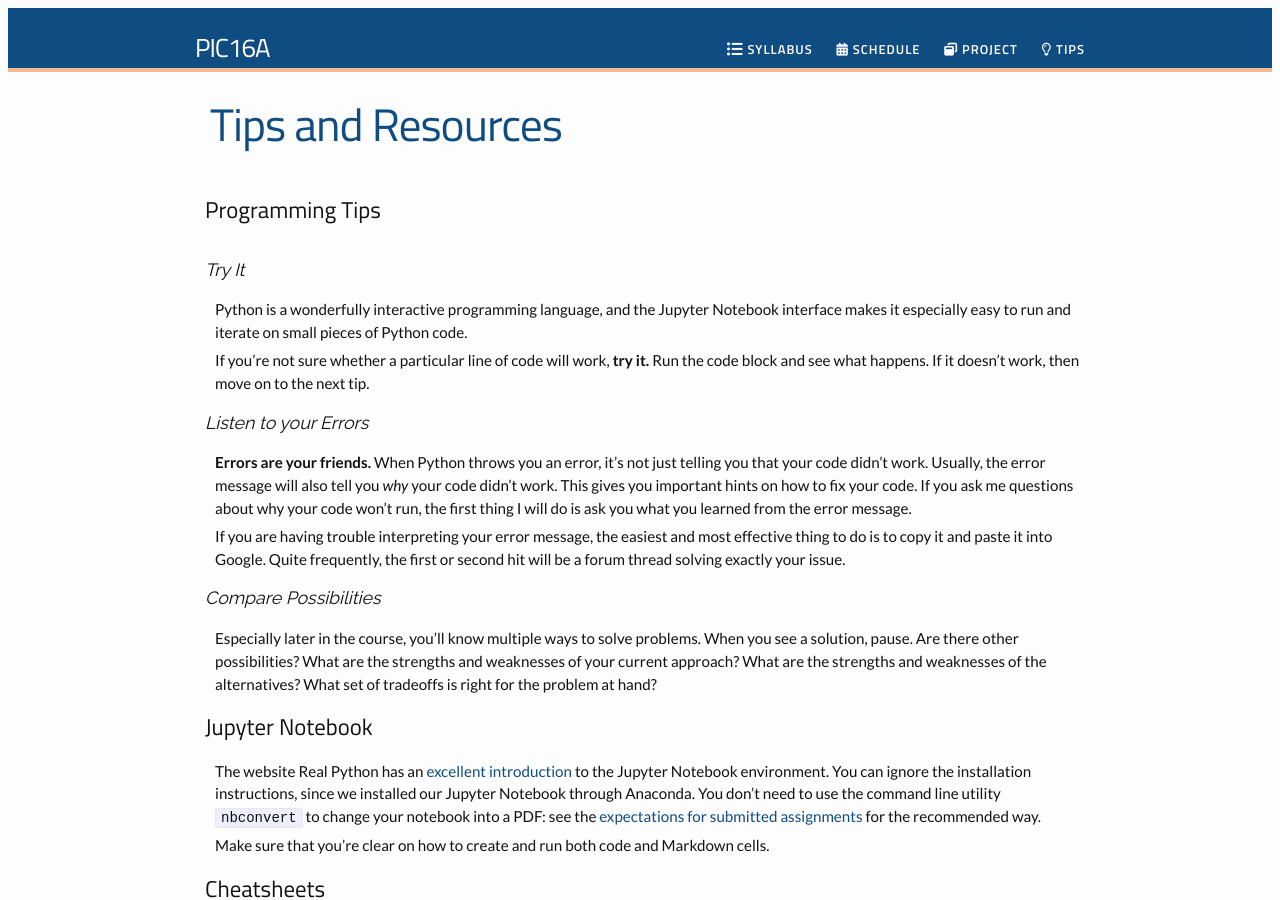
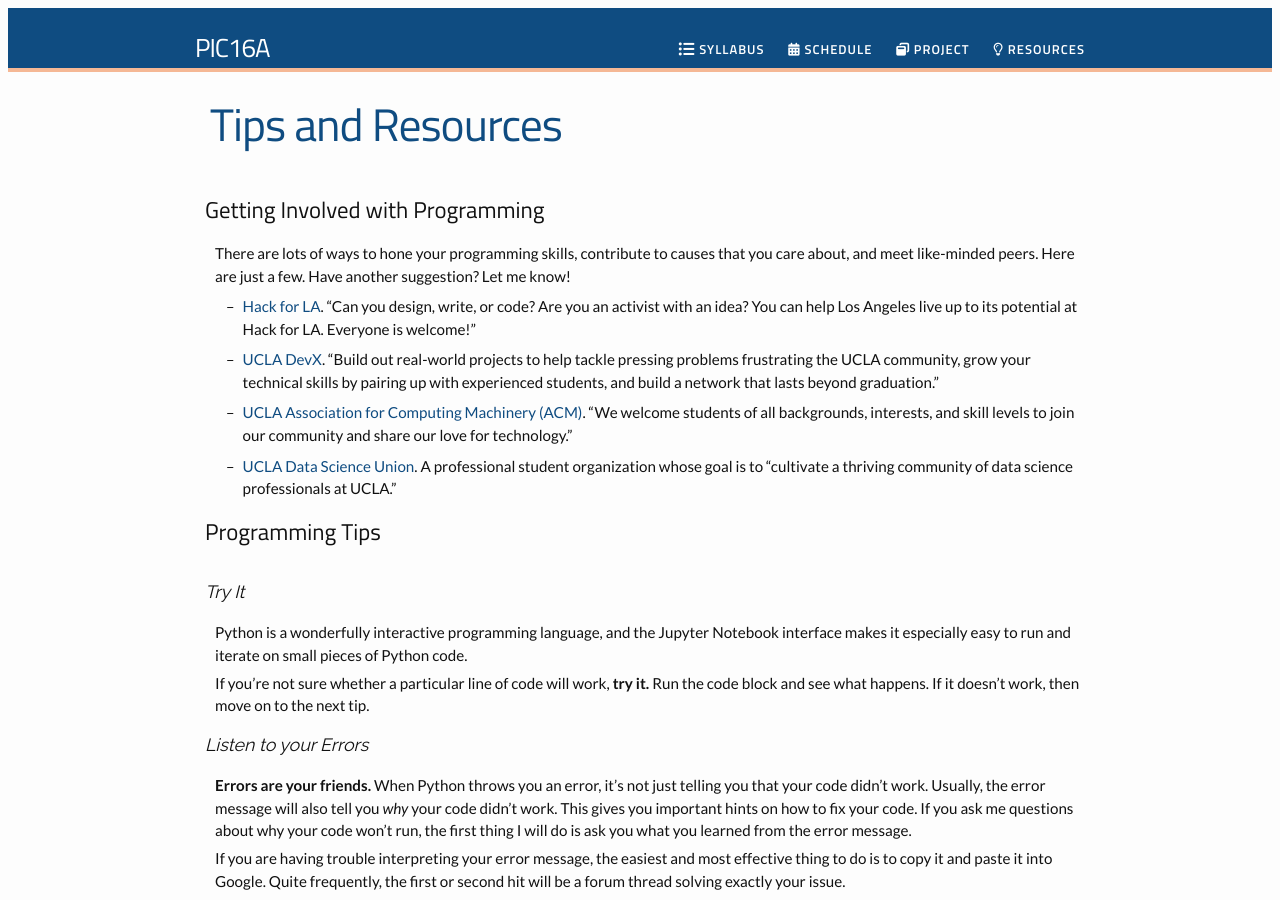
Before and after one commit to PhilChodrow/PIC16A, a Jekyll site: the page built from resources.md, in a window 1280 px wide and 900 px high. Built offline with Jekyll 4.4.1, drawn with Linux system fonts in a browser that asks for light colours; nearby versions of some CDN libraries.

Commit message:
add ways to get involved

```diff
--- a/_includes/nav.html
+++ b/_includes/nav.html
@@ -2,5 +2,5 @@
     <li><a class="page-link" href="{{site.syllabus}}"><i class="fa fa-list-ul fa-lg"></i> Syllabus</a></li>
     <li><a class="page-link" href="{{site.schedule}}"><i class="fas fa-calendar-alt"></i> Schedule</a></li>
     <li><a class="page-link" href="{{site.project}}"><i class="fas fa-window-restore"></i> Project</a></li>
-    <li><a class="page-link" href="{{site.tips}}"><i class="fa fa-lightbulb-o" aria-hidden="true"></i> Tips</a></li>
+    <li><a class="page-link" href="{{site.tips}}"><i class="fa fa-lightbulb-o" aria-hidden="true"></i> Resources</a></li>
 </ul>
--- a/resources.md
+++ b/resources.md
@@ -3,6 +3,15 @@ layout: page
 title: Tips and Resources
 permalink: tips/
 ---
+
+## Getting Involved with Programming
+
+There are lots of ways to hone your programming skills, contribute to causes that you care about, and meet like-minded peers. Here are just a few. Have another suggestion? Let me know!
+
+- [Hack for LA](https://www.hackforla.org/). "Can you design, write, or code? Are you an activist with an idea? You can help Los Angeles live up to its potential at Hack for LA. Everyone is welcome!"
+- [UCLA DevX](https://ucladevx.com/). "Build out real-world projects to help tackle pressing problems frustrating the UCLA community, grow your technical skills by pairing up with experienced students, and build a network that lasts beyond graduation."
+- [UCLA Association for Computing Machinery (ACM)](https://www.uclaacm.com/). "We welcome students of all backgrounds, interests, and skill levels to join our community and share our love for technology."
+- [UCLA Data Science Union](https://datascienceunion.com/index.html). A professional student organization whose goal is to "cultivate a thriving community of data science professionals at UCLA."
 
 ## Programming Tips
 
```
